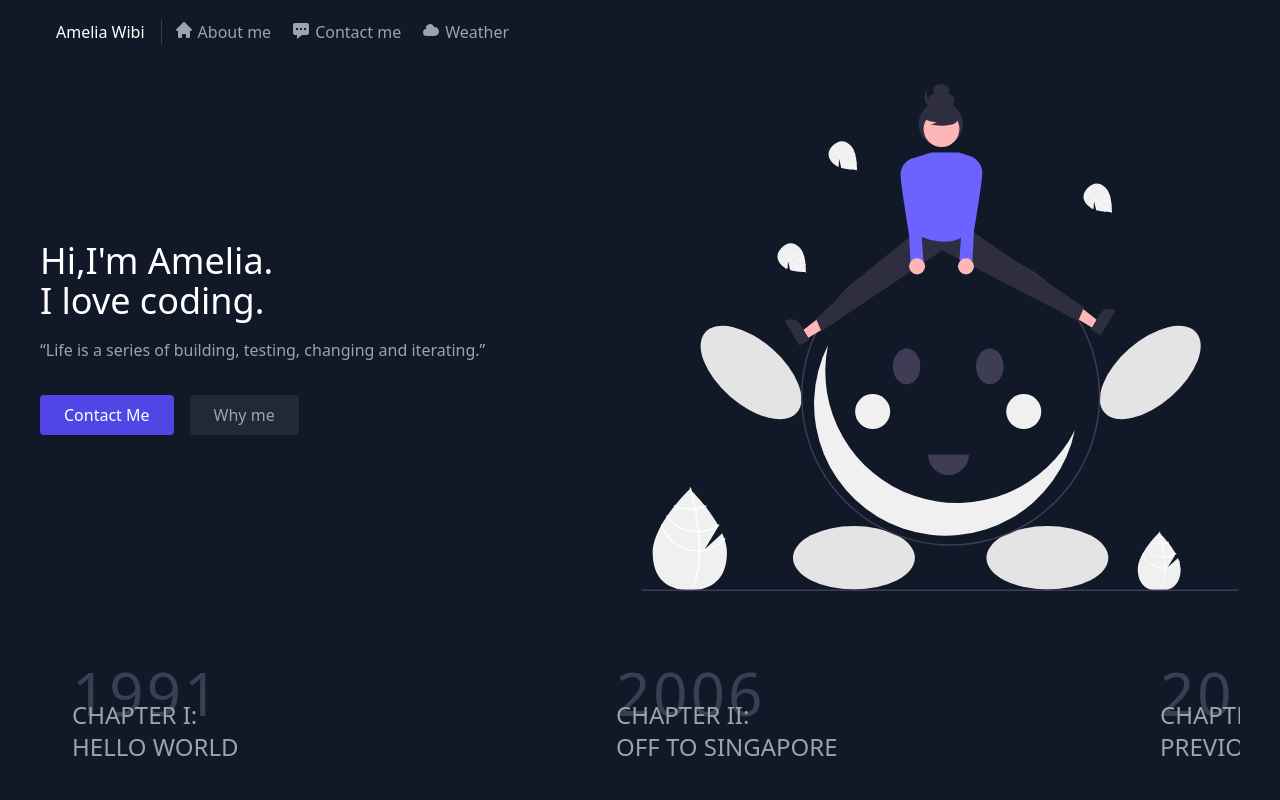
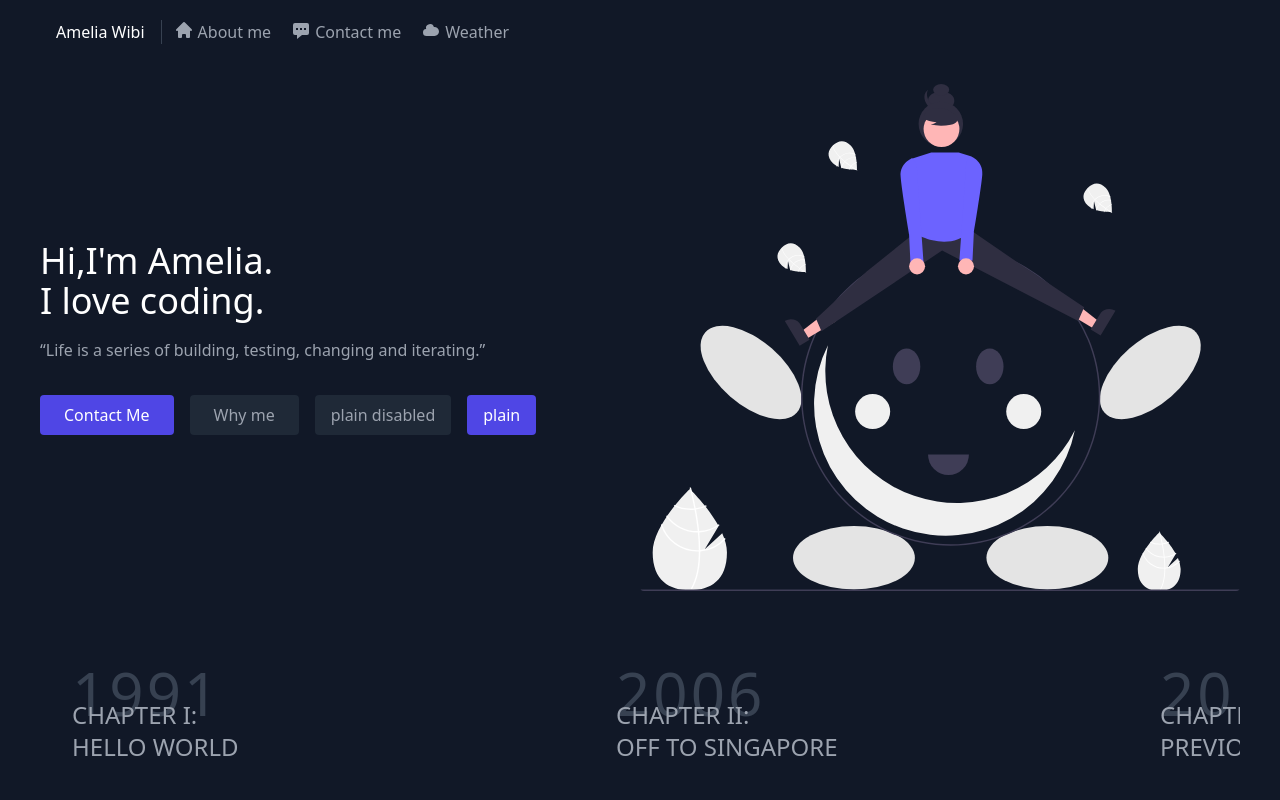
Before and after one commit to ameliawibi/ameliawibi-netlify, a React (Create React App) app: page / in a window 1280 px wide. Shown: the top 800 px of the page. Built offline with nearby package versions, Linux system fonts and the light colour scheme.

Commit message:
props and styles trial

```diff
--- /dev/null
+++ b/craco.config.js
@@ -0,0 +1,10 @@
+module.exports = {
+  style: {
+    postcss: {
+      plugins: [
+        require('tailwindcss'),
+        require('autoprefixer'),
+      ],
+    },
+  },
+}
--- a/postcss.config.js
+++ b/postcss.config.js
@@ -1,5 +1,5 @@
 const tailwindscss = require("tailwindcss");
 
 module.exports = {
-  plugins: [tailwindscss("./tailwind.config.js"), require("autoprefixer")],
+  plugins: [tailwindscss('./tailwind.config.js'), require('autoprefixer'), require ('postcss-import')],
 };
--- /dev/null
+++ b/src/components/Button/Button.css
@@ -0,0 +1,18 @@
+.Btn button {
+  @apply text-white bg-indigo-600 border-0 py-2 px-4 rounded text-base;
+}
+.Btn button:hover {
+  @apply bg-indigo-500;
+}
+.Btn button:focus {
+  @apply outline-none;
+}
+.Btn button.disabled {
+  @apply text-gray-400 bg-gray-800 border-0 py-2 px-4 rounded text-base;
+}
+.Btn button.disabled:hover {
+  @apply bg-gray-700 text-white;
+}
+.Btn button.disabled:focus {
+  @apply outline-none;
+}
--- /dev/null
+++ b/src/components/Button/Button.js
@@ -0,0 +1,35 @@
+import "./Button.css";
+import PropTypes from "prop-types";
+
+const Button = ({ disabled, onClick, children }) => {
+  const buttonClassName = [];
+  if (disabled === true) {
+    buttonClassName.push("disabled");
+  }
+  return (
+    <div className="Btn">
+      <button
+        className={buttonClassName.join(" ")}
+        disabled={disabled}
+        onClick={onClick}
+        type="button"
+      >
+        {children}
+      </button>
+    </div>
+  );
+};
+Button.propTypes = {
+  children: PropTypes.string,
+  disabled: PropTypes.bool,
+  onClick: PropTypes.func,
+};
+
+Button.defaultProps = {
+  children: "test",
+  disabled: false,
+  // eslint-disable-next-line no-console
+  onClick: console.log,
+};
+
+export default Button;
--- a/src/components/Post/Post.js
+++ b/src/components/Post/Post.js
@@ -1,5 +1,6 @@
+import PropTypes from "prop-types";
+
 function Post(props) {
-  /* eslint-disable react/prop-types */
   const { title, desc, author } = props;
   return (
     <div>
@@ -10,4 +11,12 @@ function Post(props) {
   );
 }
 
+Post.propTypes = {
+  title: PropTypes.oneOf(["Loading", "Ready"]),
+  desc: PropTypes.oneOfType([PropTypes.string, PropTypes.number]),
+  author: PropTypes.arrayOf(
+    PropTypes.oneOfType([PropTypes.number, PropTypes.string])
+  ).isRequired,
+};
+
 export default Post;
--- /dev/null
+++ b/src/containers/Header/Header.css
@@ -0,0 +1,15 @@
+.animateit {
+  animation-name: expanding;
+  animation-duration: 8s;
+  animation-style: linear;
+  animation-iteration-count: infinite;
+}
+
+@keyframes expanding {
+  0% {
+    transform: scale(1);
+  }
+  50% {
+    transform: scale(1.08);
+  }
+}
--- a/src/containers/Header/Header.js
+++ b/src/containers/Header/Header.js
@@ -1,4 +1,7 @@
+import "./Header.css";
+
 import { intro } from "../data";
+import Button from "../../components/Button/Button";
 
 function Header() {
   return (
@@ -26,11 +29,13 @@ function Header() {
           >
             Why me
           </a>
+          <Button disabled>plain disabled</Button>
+          <Button>plain</Button>
         </div>
       </div>
       <div className="hidden md:block w-1/2 h-1/2">
         <img
-          className="object-scale-down object-center rounded"
+          className="animateit object-scale-down object-center rounded"
           alt="joyride"
           src="undraw_Joyride.svg"
         />
--- a/src/index.js
+++ b/src/index.js
@@ -1,6 +1,7 @@
 import React from "react";
 import ReactDOM from "react-dom";
-import "./styles/main.css";
+import "./main.css";
+import "./tailwind.css";
 import App from "./App";
 import reportWebVitals from "./reportWebVitals";
 
--- /dev/null
+++ b/src/tailwind.css
@@ -0,0 +1,7 @@
+@tailwind base;
+@tailwind components;
+@tailwind utilities;
+
+body {
+  @apply bg-gray-900;
+}
```
Also changed, not shown: package.json (+9 -6 lines), src/styles/tailwind.css (deleted, +0 -9 lines), src/main.css (renamed from src/styles/main.css), 1 other file (tests, documents, lock files or other folders).
